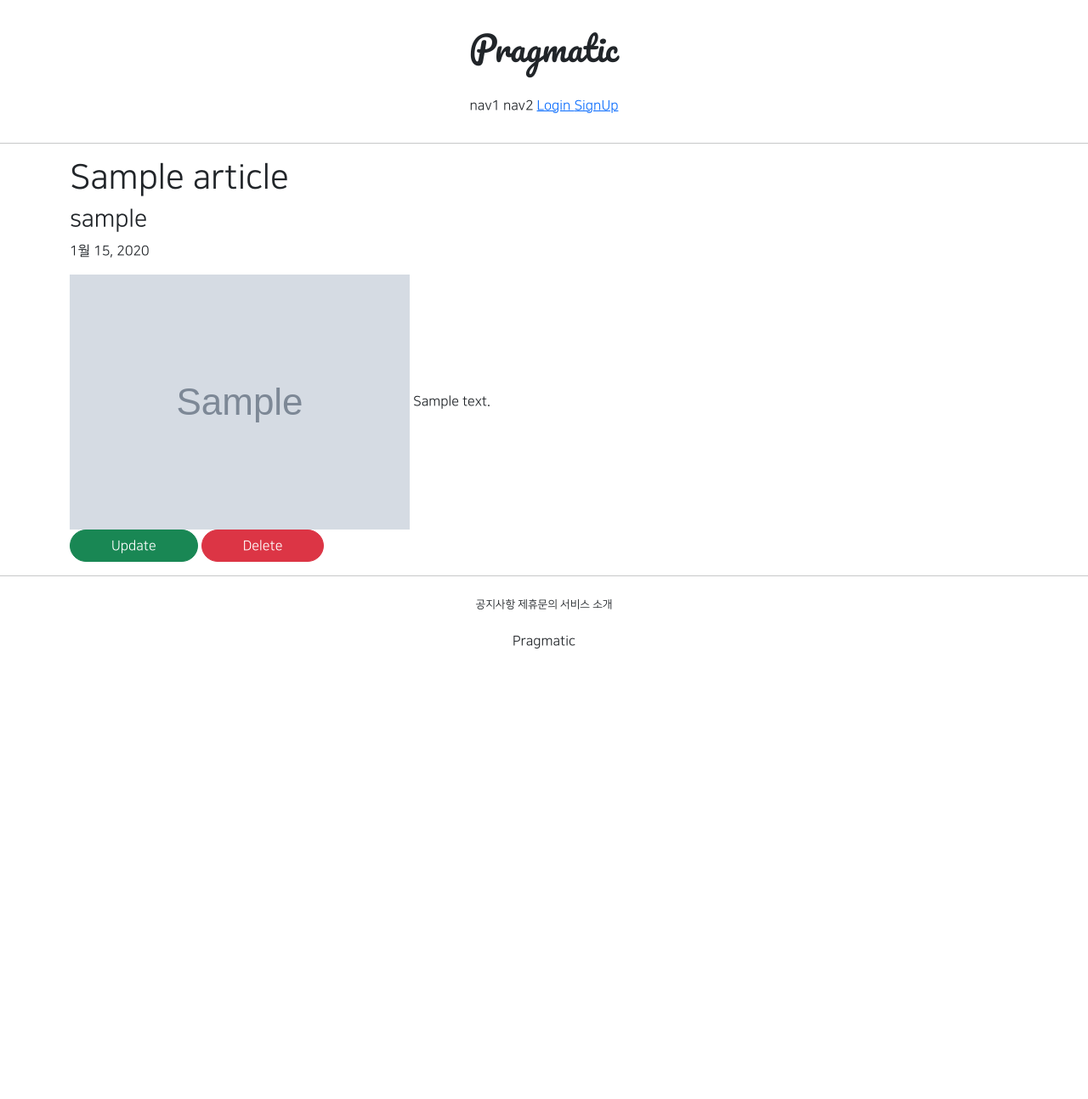
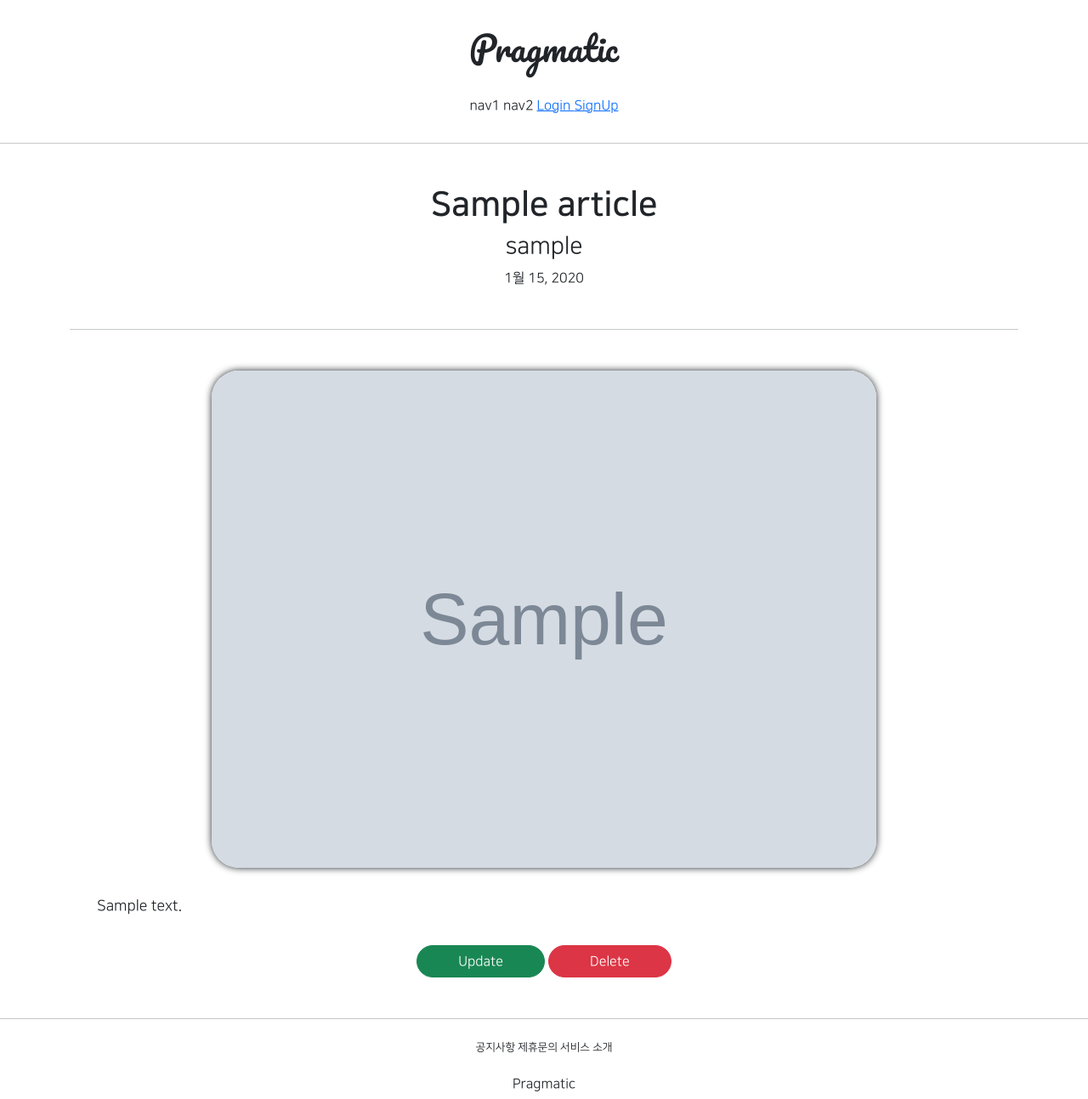
Before and after one commit to PR-Juyoung/GJAI_web, a Django app: page /articles/detail/1 in a window 1280 px wide. Shown: the whole page at 85% size. Before the commit the page ends 763 px from the top, so only its background shows below. Run offline with Django 3.2, Linux system fonts and the light colour scheme; tables that the repository leaves empty hold one stand-in row (values such as "Sample post"); grey boxes marked "Sample" are stand-in pictures; parts of the project's set-up code (start-up, migrations or seed data) failed here and were passed over; some libraries are stand-ins or nearby versions.

Commit message:
210805 hello_world commit_2

```diff
--- a/articleapp/templates/articleapp/detail.html
+++ b/articleapp/templates/articleapp/detail.html
@@ -3,17 +3,24 @@
 
 {% block content %}
 
-    <div class="container">
-        <div>
+    <div class="container text-center">
+        <div class="my-5">
             {#             제목, 글쓴이, 작성일            #}
-            <h1>{{ target_article.title }}</h1>
+            <h1 class="NNS_B">{{ target_article.title }}</h1>
             <h3>{{ target_article.writer.profile.nickname }}</h3>
             <p>{{ target_article.created_at }}</p>
         </div>
-        <div>
+
+        <hr>
+
+        <div class="my-5">
             {#              게시글 대표이미지, 글내용       #}
-            <img src="{{ target_article.image.url }}" alt="">
-            {{ target_article.content }}
+            <img src="{{ target_article.image.url }}"
+                 class="article_image"
+                 alt="">
+            <div class="article_content">
+                {{ target_article.content }}
+            </div>
             <div>
                 <a href="{% url 'articleapp:update' pk=target_article.pk %}"
                    class="btn btn-success rounded-pill px-5">
--- a/static/base.css
+++ b/static/base.css
@@ -19,7 +19,7 @@
 
 .profile_image {
     height: 12rem;
-    width: 12;
+    width: 12rem;
     border-radius: 20rem;
     object-fit: cover;
 }
@@ -39,3 +39,15 @@
 .round_button:hover {
     color: dimgray;
 }
+
+.article_image {
+    border-radius: 2rem;
+    width: 70%;
+    box-shadow: 0 0 .5rem;
+}
+
+.article_content {
+    font-size: 1.1rem;
+    text-align: left;
+    margin: 2rem;
+}
```
